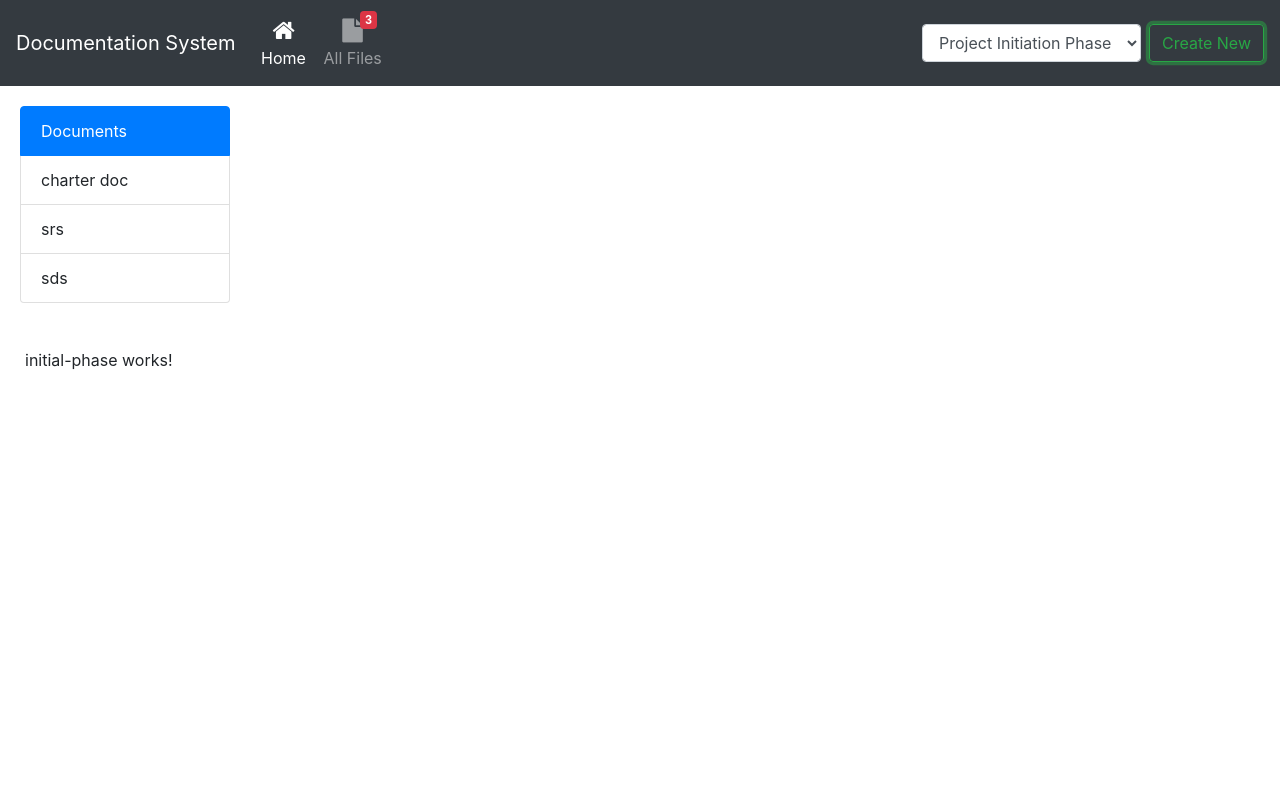
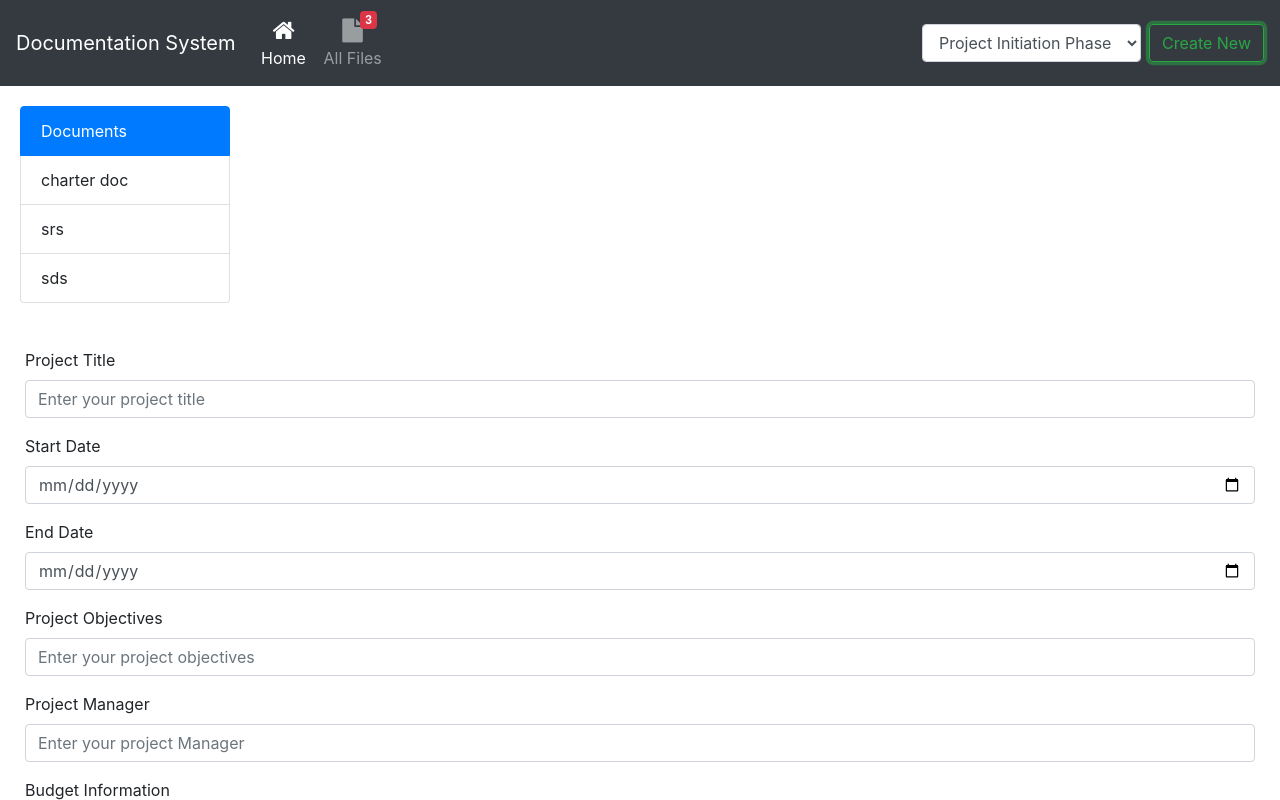
Before and after one commit to omarsameh-1/DocumentationSystem, an Angular app: page / in a window 1280 px wide. Both pictures are taken after a click on the button "Create New". Shown: the top 800 px of the page. Built offline with nearby package versions, Linux system fonts and the light colour scheme.

Commit message:
initial-component-without-validate

```diff
--- a/angular.json
+++ b/angular.json
@@ -124,5 +124,8 @@
       }
     }
   },
-  "defaultProject": "documentation-system"
+  "defaultProject": "documentation-system",
+  "cli": {
+    "analytics": "aae23f05-806f-4a55-aca6-57218fc0e7ea"
+  }
 }
--- a/package.json
+++ b/package.json
@@ -20,6 +20,7 @@
     "@angular/platform-browser-dynamic": "~11.0.3",
     "@angular/router": "~11.0.3",
     "express": "^4.17.1",
+    "ng": "0.0.0",
     "rxjs": "~6.6.0",
     "tslib": "^2.0.0",
     "zone.js": "~0.10.2"
--- a/src/app/phase/initial-phase/initial-phase.component.html
+++ b/src/app/phase/initial-phase/initial-phase.component.html
@@ -1 +1,40 @@
-<p>initial-phase works!</p>
+<div>
+<form id="form">
+    <div class="form-group">
+      <label for="projectTitle">Project Title</label>
+      <input type="text" class="form-control" id="projectTitle"placeholder="Enter your project title">
+      <!--<small id="emailHelp" class="form-text text-muted">We'll never share your email with anyone else.</small>-->
+    </div>
+    <div class="form-group">
+        <label for="startDate">Start Date</label>
+        <input type="date" class="form-control" id="startDate"placeholder="Enter your project start date">
+        <!--<small id="emailHelp" class="form-text text-muted">We'll never share your email with anyone else.</small>-->
+    </div>
+    <div class="form-group">
+        <label for="endDate">End Date</label>
+        <input type="date" class="form-control" id="endDate"placeholder="Enter your project end date">
+        <!--<small id="emailHelp" class="form-text text-muted">We'll never share your email with anyone else.</small>-->
+    </div>
+    <div class="form-group">
+        <label for="projectObjectives">Project Objectives </label>
+        <input type="text" class="form-control" id="projectObjectives"placeholder="Enter your project objectives">
+        <!--<small id="emailHelp" class="form-text text-muted">We'll never share your email with anyone else.</small>-->
+    </div>
+    <div class="form-group">
+        <label for="projectManager">Project Manager</label>
+        <input type="text" class="form-control" id="projectManager"placeholder="Enter your project Manager">
+        <!--<small id="emailHelp" class="form-text text-muted">We'll never share your email with anyone else.</small>-->
+    </div>
+    <div class="form-group">
+        <label for="budgetInformation">Budget Information</label>
+        <input type="text" class="form-control" id="budgetInformation"placeholder="Enter your project budget information">
+        <!--<small id="emailHelp" class="form-text text-muted">We'll never share your email with anyone else.</small>-->
+    </div>
+    <div class="form-group">
+        <label for="projectScope">Project Scope</label>
+        <input type="text" class="form-control" id="projectScope"placeholder="Enter your project scope">
+        <!--<small id="emailHelp" class="form-text text-muted">We'll never share your email with anyone else.</small>-->
+    </div>
+    <button type="submit" class="btn btn-primary" (click)="getDoc()">Save</button>
+  </form>
+</div>
--- a/src/app/phase/initial-phase/initial-phase.component.ts
+++ b/src/app/phase/initial-phase/initial-phase.component.ts
@@ -1,4 +1,6 @@
 import { Component, OnInit } from '@angular/core';
+import { DocsService } from 'src/app/sidebar/docs.service';
+
 
 @Component({
   selector: 'app-initial-phase',
@@ -7,9 +9,31 @@ import { Component, OnInit } from '@angular/core';
 })
 export class InitialPhaseComponent implements OnInit {
 
-  constructor() { }
+  constructor(private docsService:DocsService) { }
 
   ngOnInit(): void {
   }
 
+  getDoc(){
+    let doc = {};
+    console.log(form);
+    doc.id= this.docsService.getNumberOfDocs()+1;
+    doc.name= 'Project Charter';
+    doc.details = {
+
+      projectTitle : document.getElementById('projectTitle').value,
+      startDate : document.getElementById('startDate').value,
+      endDate : document.getElementById('endDate').value,
+      projectObjectives : document.getElementById('projectObjectives').value,
+      projectManager : document.getElementById('projectManager').value,
+      budgetInformation : document.getElementById('budgetInformation').value,
+      projectScope : document.getElementById('projectScope').value,
+    };
+   this.addDoc(doc);
+  }
+
+  addDoc(doc:any){
+    this.docsService.addNewDoc(doc);
+  }
+
 }
```
Also changed, not shown: 1 other file (tests, documents, lock files or other folders).
